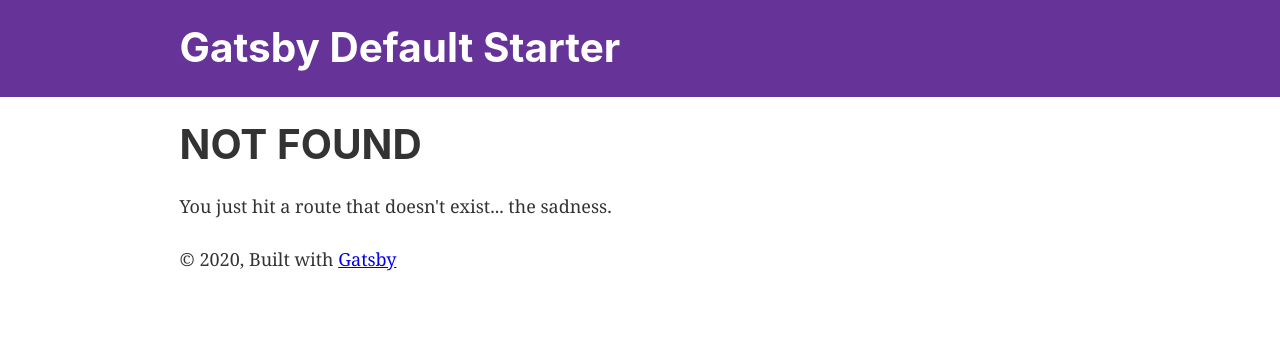
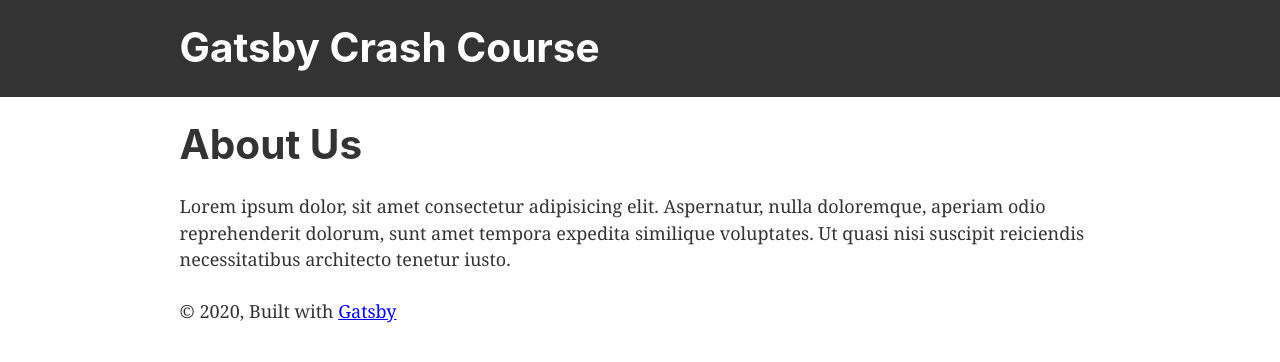
Before and after one commit to jcarrera94/gatsby-crashcourse, a Gatsby site: page /about in a window 1280 px wide. Before the commit this address had no page. Built offline with nearby package versions, Linux system fonts and the light colour scheme; Gatsby itself is replaced by a stand-in of ours.

Commit message:
add about us page

```diff
--- a/gatsby-config.js
+++ b/gatsby-config.js
@@ -1,7 +1,7 @@
 module.exports = {
   siteMetadata: {
-    title: `Gatsby Default Starter`,
-    description: `Kick off your next, great Gatsby project with this default starter. This barebones starter ships with the main Gatsby configuration files you might need.`,
+    title: `Gatsby Crash Course`,
+    description: `This is a gatsby crash course!`,
     author: `@gatsbyjs`,
   },
   plugins: [
--- a/src/components/header.js
+++ b/src/components/header.js
@@ -5,7 +5,7 @@ import React from "react"
 const Header = ({ siteTitle }) => (
   <header
     style={{
-      background: `rebeccapurple`,
+      background: `#333`,
       marginBottom: `1.45rem`,
     }}
   >
--- /dev/null
+++ b/src/pages/about.js
@@ -0,0 +1,18 @@
+import React from 'react';
+
+import Layout from "../components/layout";
+import SEO from "../components/seo";
+
+const AboutPage = () => {
+  return (
+    <Layout>
+      <SEO title="About Us" />
+      <h1>About Us</h1>
+      <p>
+        Lorem ipsum dolor, sit amet consectetur adipisicing elit. Aspernatur, nulla doloremque, aperiam odio reprehenderit dolorum, sunt amet tempora expedita similique voluptates. Ut quasi nisi suscipit reiciendis necessitatibus architecto tenetur iusto.
+      </p>
+    </Layout>
+  )
+}
+
+export default AboutPage;
--- a/src/pages/index.js
+++ b/src/pages/index.js
@@ -9,8 +9,8 @@ const IndexPage = () => (
   <Layout>
     <SEO title="Home" />
     <h1>Hi people</h1>
-    <p>Welcome to your new Gatsby site.</p>
-    <p>Now go build something great.</p>
+    <p>Welcome to your Gatsby crash course.</p>
+    <p>Now let's go build something great.</p>
     <div style={{ maxWidth: `300px`, marginBottom: `1.45rem` }}>
       <Image />
     </div>
```
